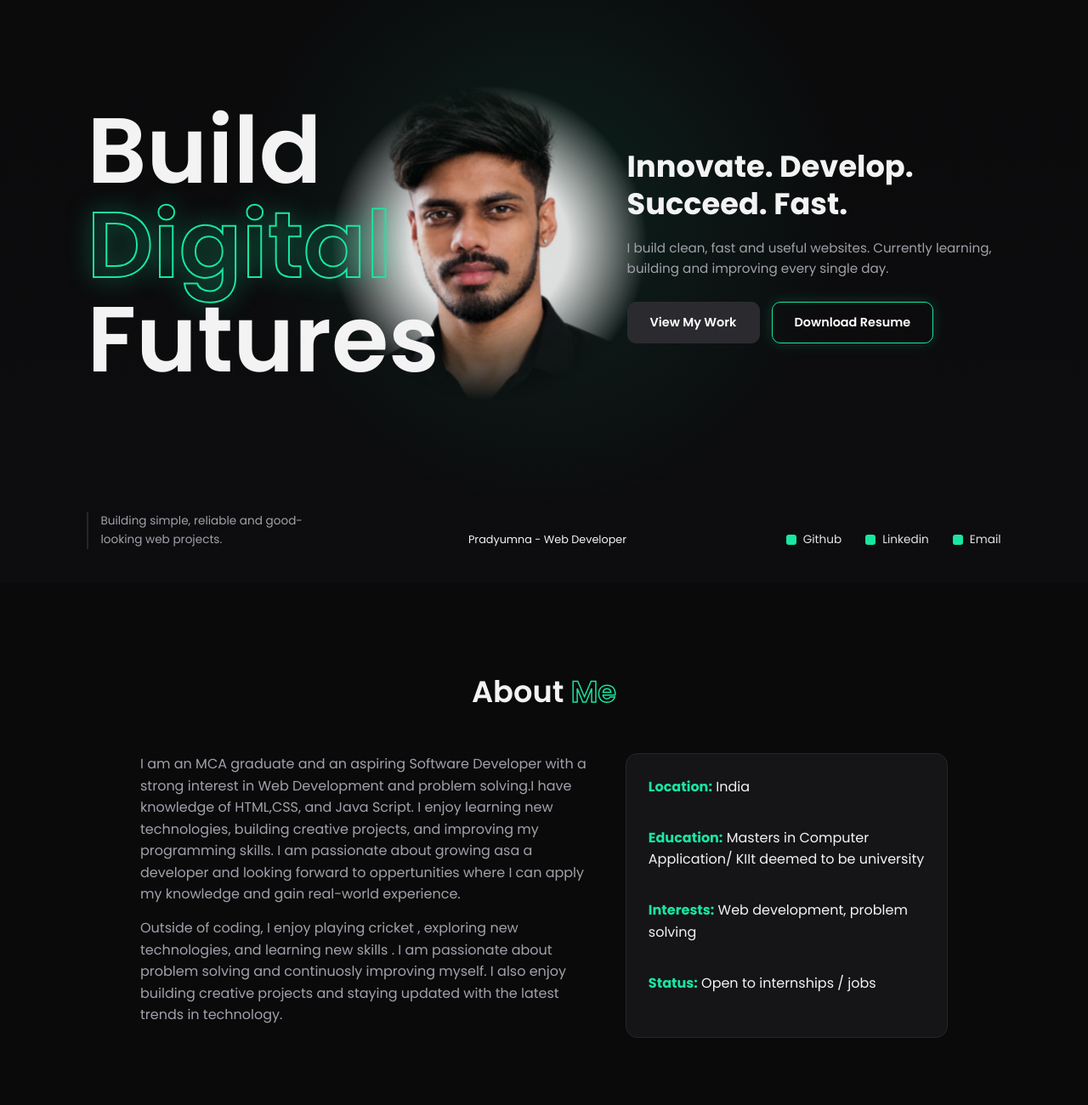
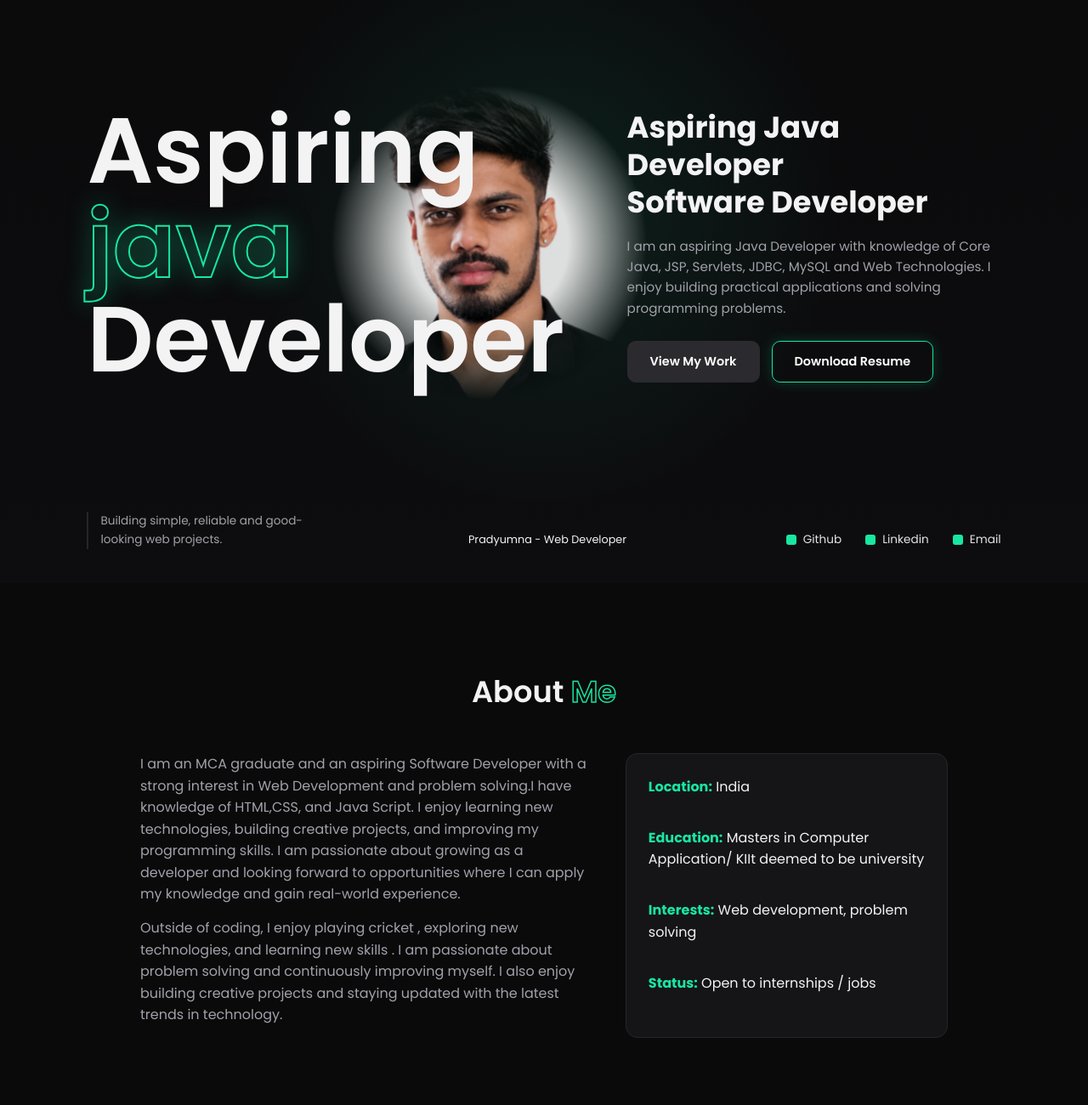
Before and after one commit to pradyumnakumar629-cpu/Portfolio-Public-2026, a plain HTML site: page index.html in a window 1280 px wide. Shown: the part 140-1440 px from the top of the page at 85% size. Drawn offline with Linux system fonts and the light colour scheme.

Commit message:
Update index.html

```diff
--- a/index.html
+++ b/index.html
@@ -36,9 +36,9 @@
             <div class="hero-grid">
 
                 <h1 class="headline">
-                    <span>Build</span>
-                    <span class="outline">Digital</span>
-                    <span>Futures</span>
+                    <span>Aspiring</span>
+                    <span class="outline">java</span>
+                    <span>Developer</span>
                 </h1>
 
                 <div class="hero-photo">
@@ -46,10 +46,9 @@
                 </div>
 
                 <div class="hero-info">
-                    <h2>Innovate. Develop.<br />Succeed. Fast.</h2>
+                    <h2>Aspiring Java Developer<br />Software Developer</h2>
                     <p>
-                        I build clean, fast and useful websites. Currently learning,
-                        building and improving every single day.
+                        I am an aspiring Java Developer with knowledge of Core Java, JSP, Servlets, JDBC, MySQL and Web Technologies. I enjoy building practical applications and solving programming problems.
                     </p>
                     <div class="buttons">
                         <a href="#projects" class="btn solid">View My Work</a>
@@ -82,14 +81,14 @@
                         and problem solving.I have knowledge of HTML,CSS, and Java Script. I enjoy learning new
                         technologies, building creative projects, and improving my programming skills. I am passionate
                         about
-                        growing asa a developer and looking forward to oppertunities where I can apply my knowledge and
+                        growing as a developer and looking forward to opportunities where I can apply my knowledge and
                         gain
                         real-world experience.
                     </p>
                     <p>
                         Outside of coding, I enjoy playing cricket , exploring new technologies, and learning new skills
                         . I
-                        am passionate about problem solving and continuosly improving myself. I also enjoy building
+                        am passionate about problem solving and continuously improving myself. I also enjoy building
                         creative
                         projects and staying updated with the latest trends in technology.
                     </p>
```
